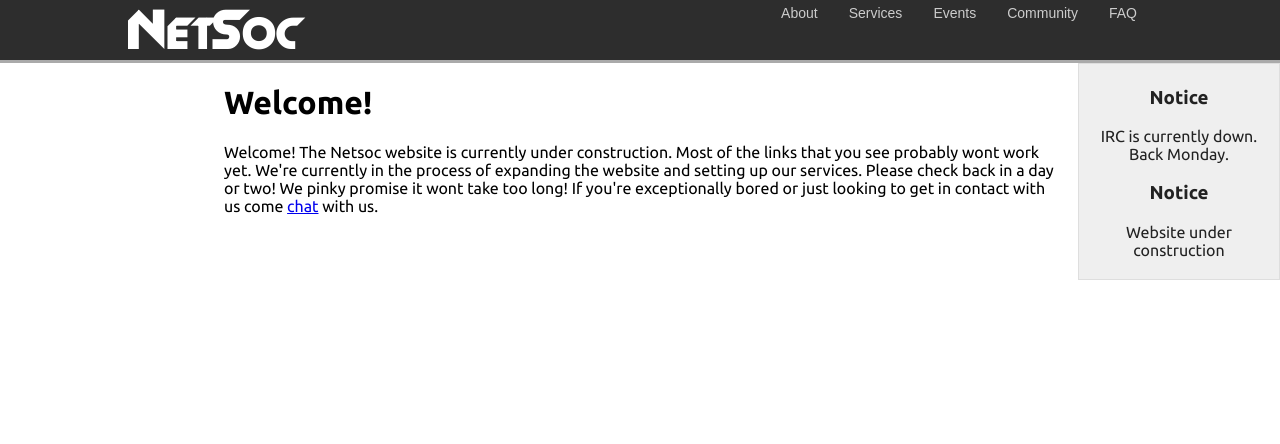
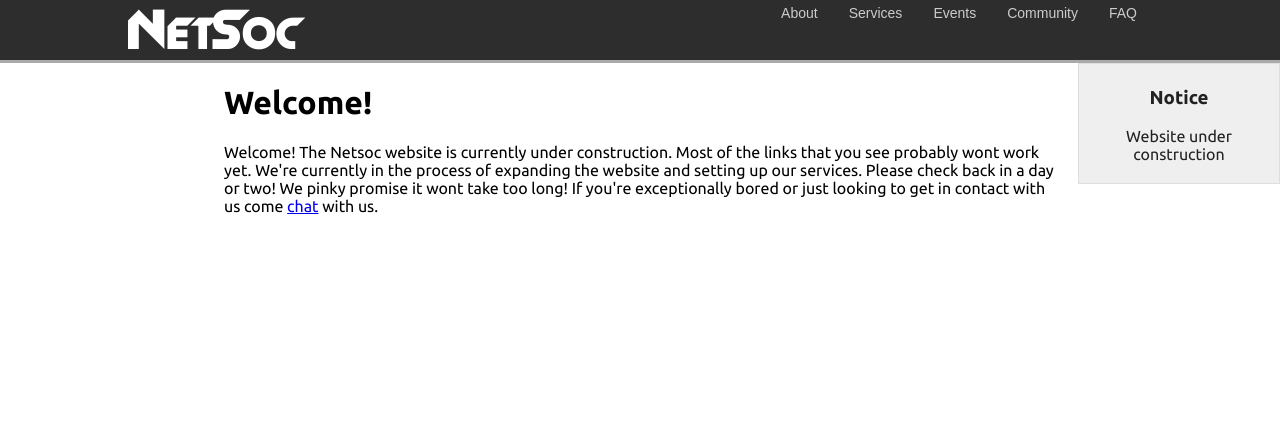
Before and after one commit to NetsocUCD/netsoc.com, a PHP site: page /index.php in a window 1280 px wide. Shown: the top 444 px of the page. Run offline with PHP 8.4, Linux system fonts and the light colour scheme.

Commit message:
Updated Notice.

```diff
--- a/header.php
+++ b/header.php
@@ -39,7 +39,5 @@
 </div>
 <div id="alert">
 	<h3>Notice</h3>
-	<p>IRC is currently down. Back Monday.</p>
-	<h3>Notice</h3>
 	<p>Website under construction</p>
 </div>
```
